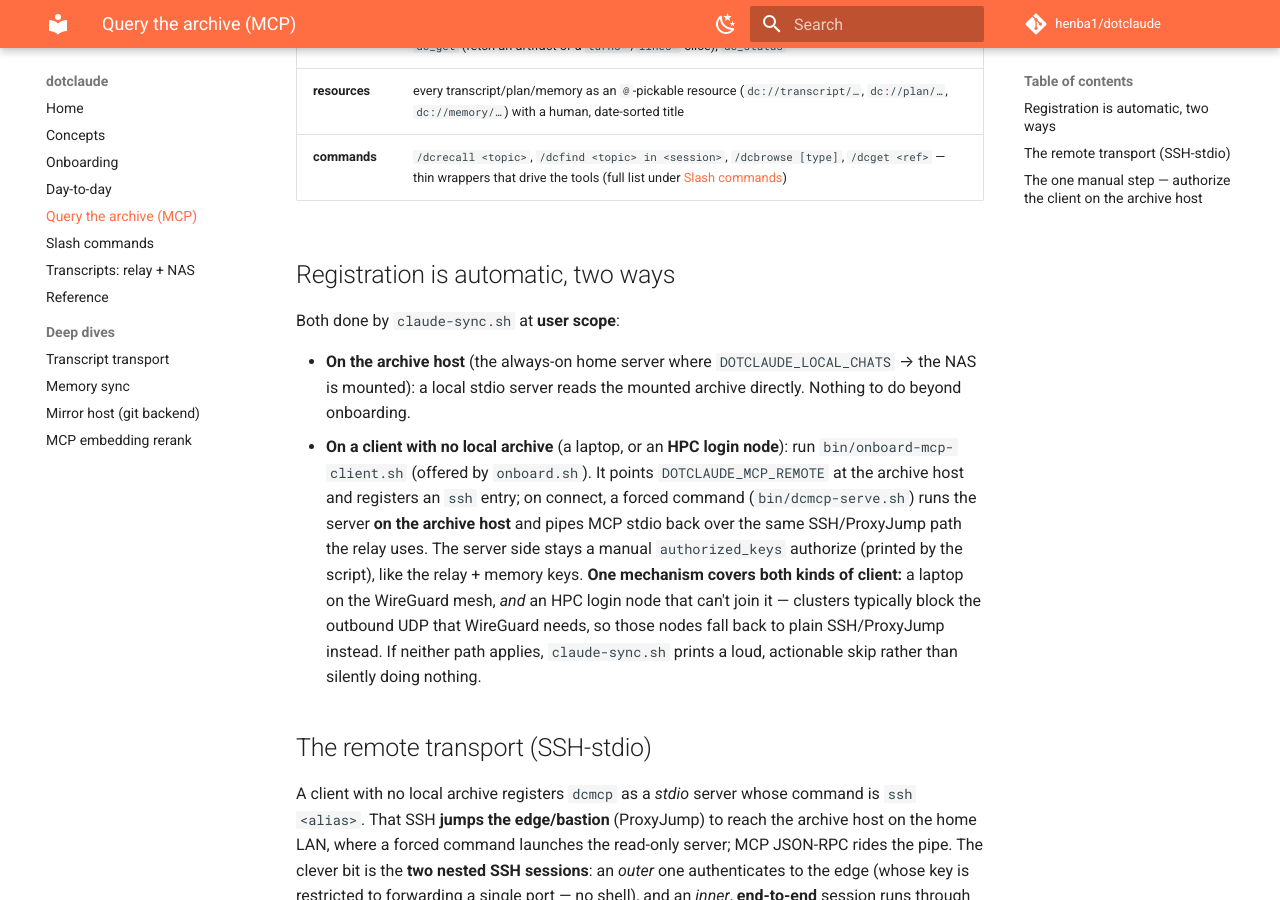
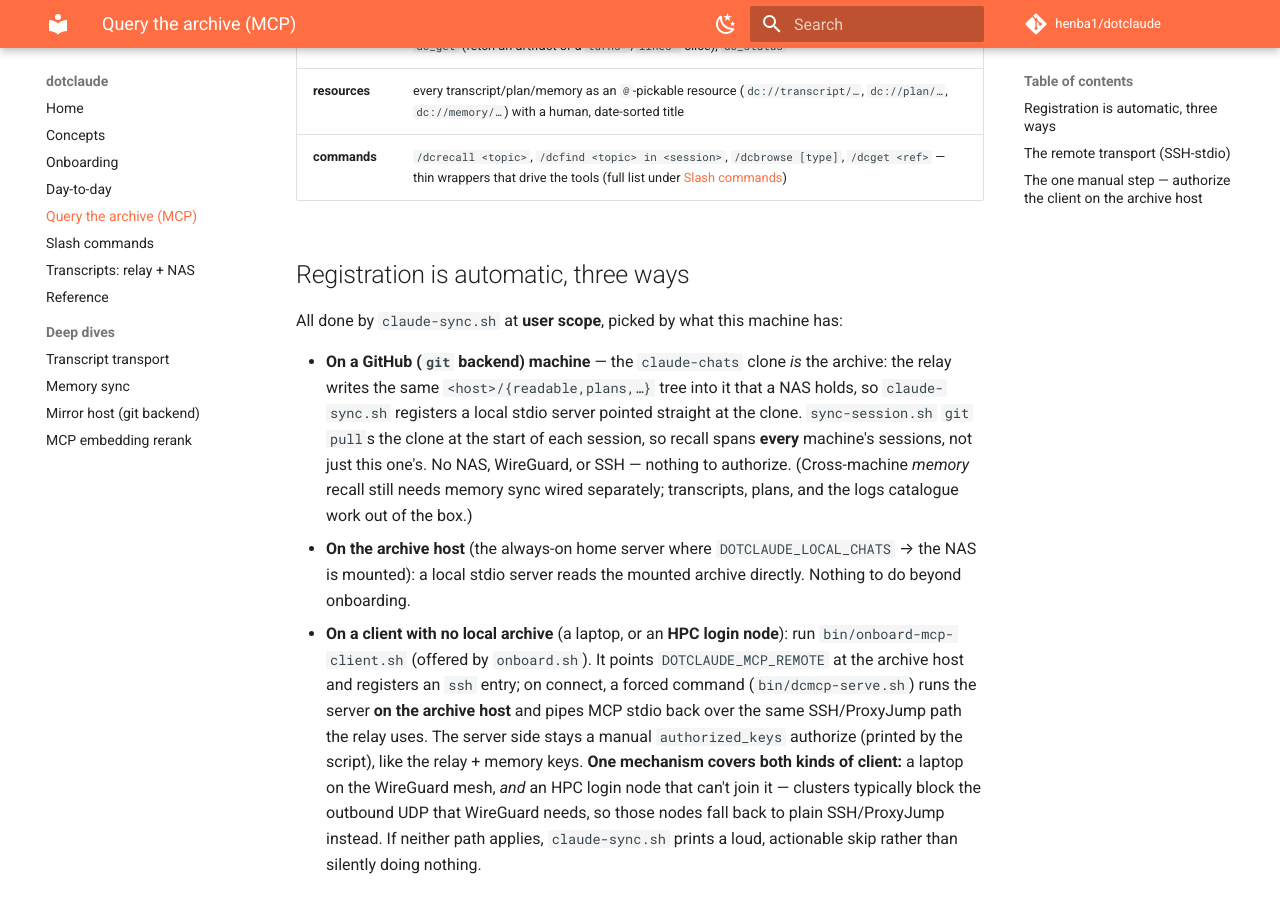
Before and after one commit to henba1/scrubjay, an MkDocs documentation site: the page built from docs/archive-mcp.md, in a window 1280 px wide and 900 px high, scrolled down 608 px. Built offline with MkDocs 1.6.1 and Material for MkDocs 9.7.7, drawn with Linux system fonts in a browser that asks for light colours; comment, search, counter and statistics services are not loaded.

Commit message:
mcp: self-host the archive from the claude-chats clone on the git backend
The dcmcp archive was P2P-only: register_mcp keyed solely off DOTCLAUDE_LOCAL_CHATS
(local stdio) or DOTCLAUDE_MCP_REMOTE (ssh-stdio), so a GitHub-only user got no
server (inert /dcrecall etc.). But the git backend already ships the full
<host>/{readable,plans,jsonl,history} tree into the claude-chats clone — it just
was never used as an archive root.

- claude-sync.sh: when no LOCAL_CHATS/MCP_REMOTE and backend=git, register the
  local stdio server pointed at the claude-chats clone (DOTCLAUDE_CHATS). Explicit
  LOCAL_CHATS/REMOTE still win; gated to a real clone (-d .git).
- sync-session.sh: git pull --ff-only the clone at SessionStart (git backend only,
  best-effort) so the local archive spans every machine, not just this one.
- docs: document the third registration path in archive-mcp.md.

Cross-machine memory recall still needs memory sync wired; transcripts, plans, and
the logs catalogue now work out of the box on GitHub-only setups.

```diff
--- a/docs/archive-mcp.md
+++ b/docs/archive-mcp.md
@@ -21,10 +21,16 @@ sessions whose full transcript isn't on the machine you're asking from. It expos
 | **resources** | every transcript/plan/memory as an `@`-pickable resource (`dc://transcript/…`, `dc://plan/…`, `dc://memory/…`) with a human, date-sorted title |
 | **commands** | `/dcrecall <topic>`, `/dcfind <topic> in <session>`, `/dcbrowse [type]`, `/dcget <ref>` — thin wrappers that drive the tools (full list under [Slash commands](slash-commands.md)) |
 
-## Registration is automatic, two ways
+## Registration is automatic, three ways
 
-Both done by `claude-sync.sh` at **user scope**:
+All done by `claude-sync.sh` at **user scope**, picked by what this machine has:
 
+- **On a GitHub (`git` backend) machine** — the `claude-chats` clone *is* the archive: the relay
+  writes the same `<host>/{readable,plans,…}` tree into it that a NAS holds, so `claude-sync.sh`
+  registers a local stdio server pointed straight at the clone. `sync-session.sh` `git pull`s the
+  clone at the start of each session, so recall spans **every** machine's sessions, not just this
+  one's. No NAS, WireGuard, or SSH — nothing to authorize. (Cross-machine *memory* recall still
+  needs memory sync wired separately; transcripts, plans, and the logs catalogue work out of the box.)
 - **On the archive host** (the always-on home server where `DOTCLAUDE_LOCAL_CHATS` → the NAS is
   mounted): a local stdio server reads the mounted archive directly. Nothing to do beyond onboarding.
 - **On a client with no local archive** (a laptop, or an **HPC login node**): run
```
Also changed, not shown: 2 other files.
